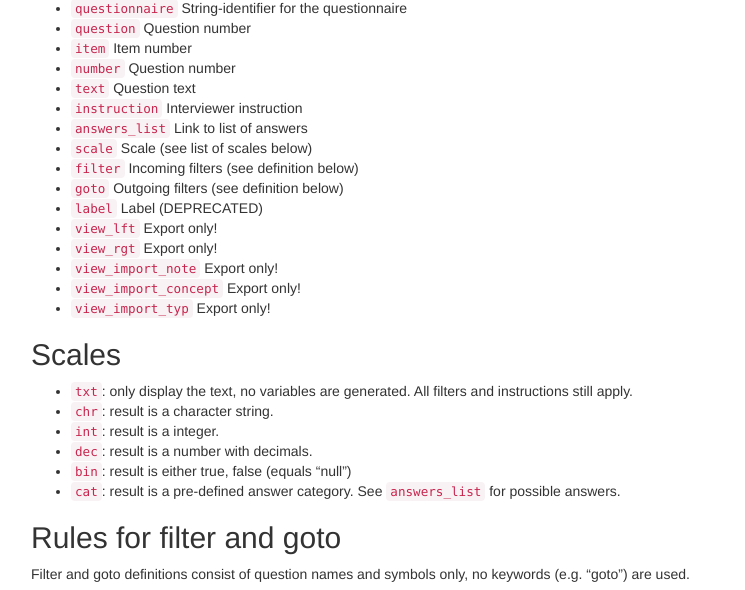
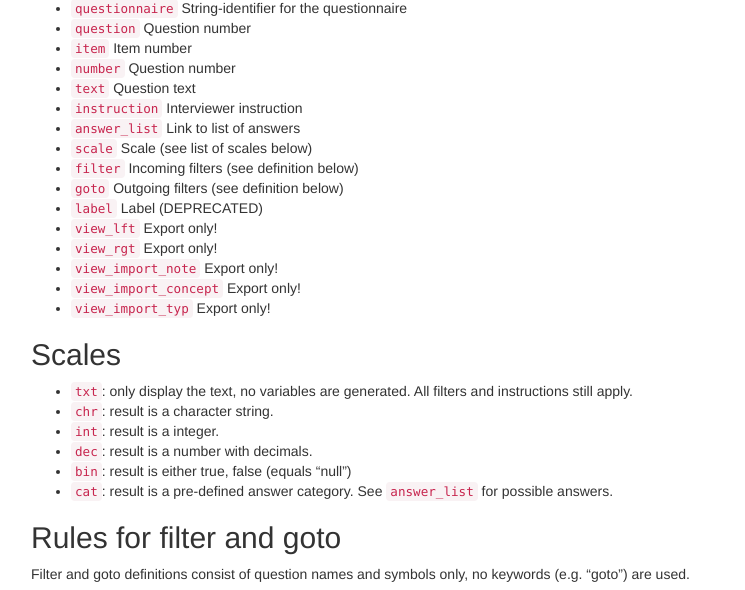
Before and after one commit to ddionrails/ddionrails.github.io, a Jekyll site: the page built from imports/questions_csv.markdown, in a window 1280 px wide. Shown: the part 175-765 px from the top of the page, without its empty margins (39-784 px from the left). Built offline with Jekyll 4.4.1, drawn with Linux system fonts in a browser that asks for light colours; nearby versions of some CDN libraries; library files that are not in the unit come from our copies; Markdown is read by kramdown in place of the engine named in the settings.

Commit message:
Rename answers_list to answer_list

```diff
--- a/imports/questions_csv.markdown
+++ b/imports/questions_csv.markdown
@@ -15,7 +15,7 @@ List of columns
 * `number` Question number
 * `text` Question text
 * `instruction` Interviewer instruction
-* `answers_list` Link to list of answers
+* `answer_list` Link to list of answers
 * `scale` Scale (see list of scales below)
 * `filter` Incoming filters (see definition below)
 * `goto` Outgoing filters (see definition below)
@@ -37,7 +37,7 @@ Scales
 * `int`: result is a integer.
 * `dec`: result is a number with decimals.
 * `bin`: result is either true, false (equals "null")
-* `cat`: result is a pre-defined answer category. See `answers_list` for
+* `cat`: result is a pre-defined answer category. See `answer_list` for
   possible answers.
 
 Rules for filter and goto
```
